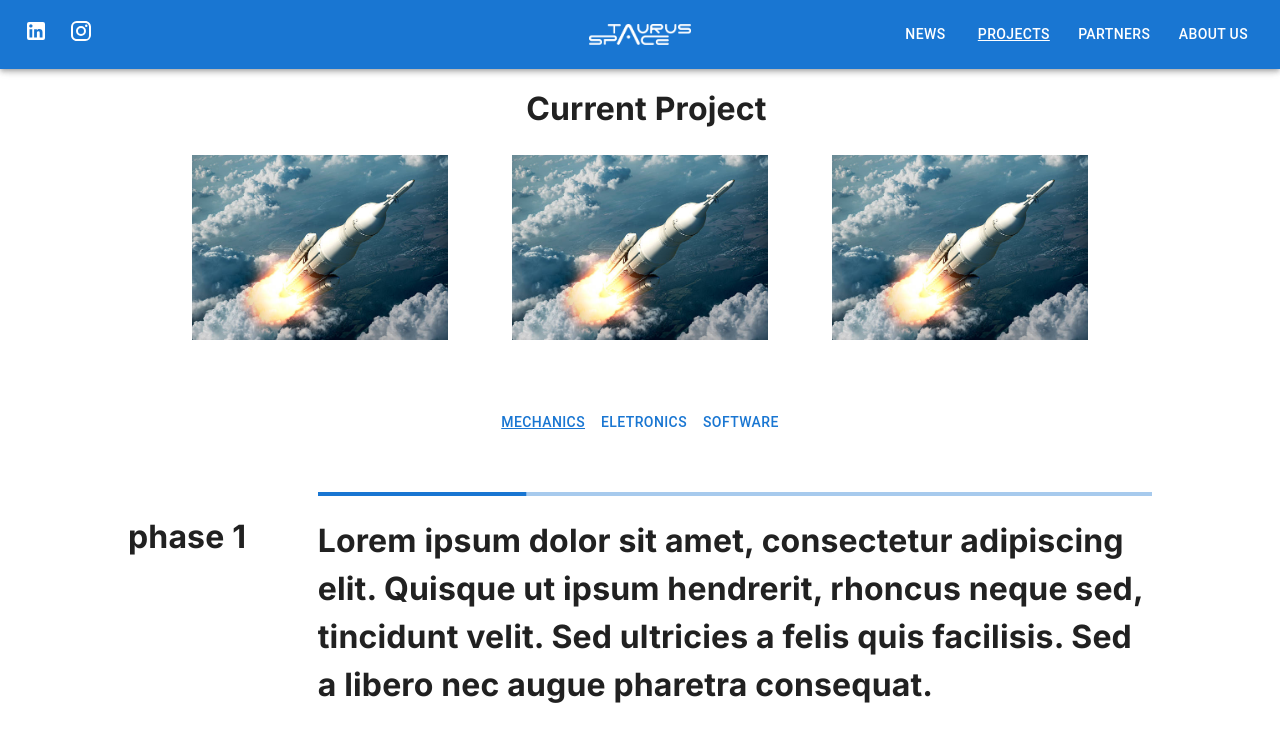
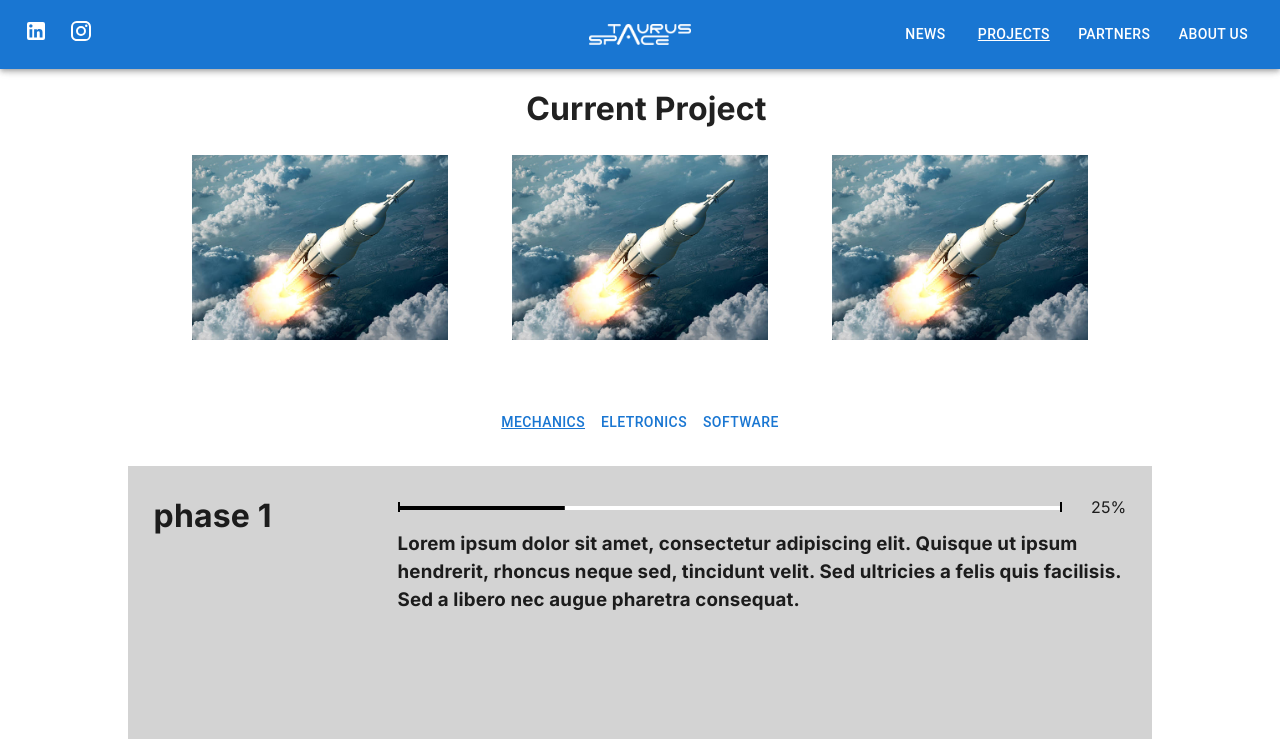
Before and after one commit to El-Banderas/rovers-site, a Next.js app: page /rovers-site/projects2 in a window 1280 px wide. Shown: the top 739 px of the page. Built offline with nearby package versions, Linux system fonts and the light colour scheme.

Commit message:
Progress bar almost done?

```diff
--- /dev/null
+++ b/src/app/CommonComponents/ProgressBar/ProgressBar.tsx
@@ -0,0 +1,25 @@
+
+import LinearProgress from '@mui/material/LinearProgress';
+import styles from './styles.module.css'
+
+interface ProgressBarProps {
+  progression: number,
+}
+
+export default function ProgressBar({ progression }: ProgressBarProps) {
+  return <div className={styles.barWNumber}>
+    <div className={styles.progressBarBorder}>
+    <LinearProgress
+      sx={{
+        backgroundColor: 'white',
+        '& .MuiLinearProgress-bar': {
+          backgroundColor: 'black'
+        }
+      }}
+      className={styles.progressBar}
+      variant="determinate" value={progression} />
+  </div>
+
+    <p className={styles.progressionText}>{progression}%</p>
+  </div>
+}
--- /dev/null
+++ b/src/app/CommonComponents/ProgressBar/styles.module.css
@@ -0,0 +1,22 @@
+.barWNumber{
+    display: flex;
+    flex-direction: row;
+    align-items: center;
+    height: 5%;
+    gap: 4%;
+}
+.progressBarBorder{
+      border-left: 2px solid black;  /* Left border */
+      border-right: 2px solid black;  /* Left border */
+      height: 10px;
+      flex-grow: 4;
+}
+
+.progressBar{
+  height: 2px;
+  top: 40%;
+      flex-grow: 1;
+}
+.progressionText{
+      text-align: center;
+}
--- a/src/app/projects2/Phase/PhaseInfo.tsx
+++ b/src/app/projects2/Phase/PhaseInfo.tsx
@@ -1,7 +1,7 @@
 import { Phase} from "../data";
 import Image from 'next/image'
-import LinearProgress from '@mui/material/LinearProgress';
 import styles from './styles.module.css'
+import ProgressBar from "@/app/CommonComponents/ProgressBar/ProgressBar";
 
 interface IPhase {
     phase : Phase
@@ -12,13 +12,13 @@ export default function Department(props : IPhase) {
   return <div className={styles.phase}>
     <div className={styles.left}>
 
-                <h1>{props.phase.name}</h1>
+                <h1 className={styles.phaseName}>{props.phase.name}</h1>
                 {
                     "image" in props.phase && (
 <Image
       src={props.phase.image}
       style={{
-        width: '70%',
+        width: '100%',
         height: 'auto',
       }}
       alt={props.phase.name}
@@ -30,8 +30,8 @@ export default function Department(props : IPhase) {
     <div className={styles.right}>
 
 
-                          <LinearProgress variant="determinate" value={props.phase.progression} />
-                    <h1>{props.phase.description}</h1>
+        <ProgressBar progression={props.phase.progression} />
+                    <h3>{props.phase.description}</h3>
     </div>
 
     </div>;
--- a/src/app/projects2/Phase/styles.module.css
+++ b/src/app/projects2/Phase/styles.module.css
@@ -1,11 +1,17 @@
 
 .phase{
-  padding-top: 2%;
+  padding: 2% 2% 2% 2%;
   width: 80%;
   margin: auto;
   display: flex;
   flex-direction: row;
-  gap: 5%
+  gap: 5%;
+  background-color: lightgray;
+
+}
+
+.phaseName {
+    margin:0;
 }
 
 .left{
@@ -15,6 +21,7 @@
   flex-direction: column;
 }
 .right{
+  margin-top: .67em;
   flex-grow: 3;
   display: flex;
   flex-direction: column;
```
